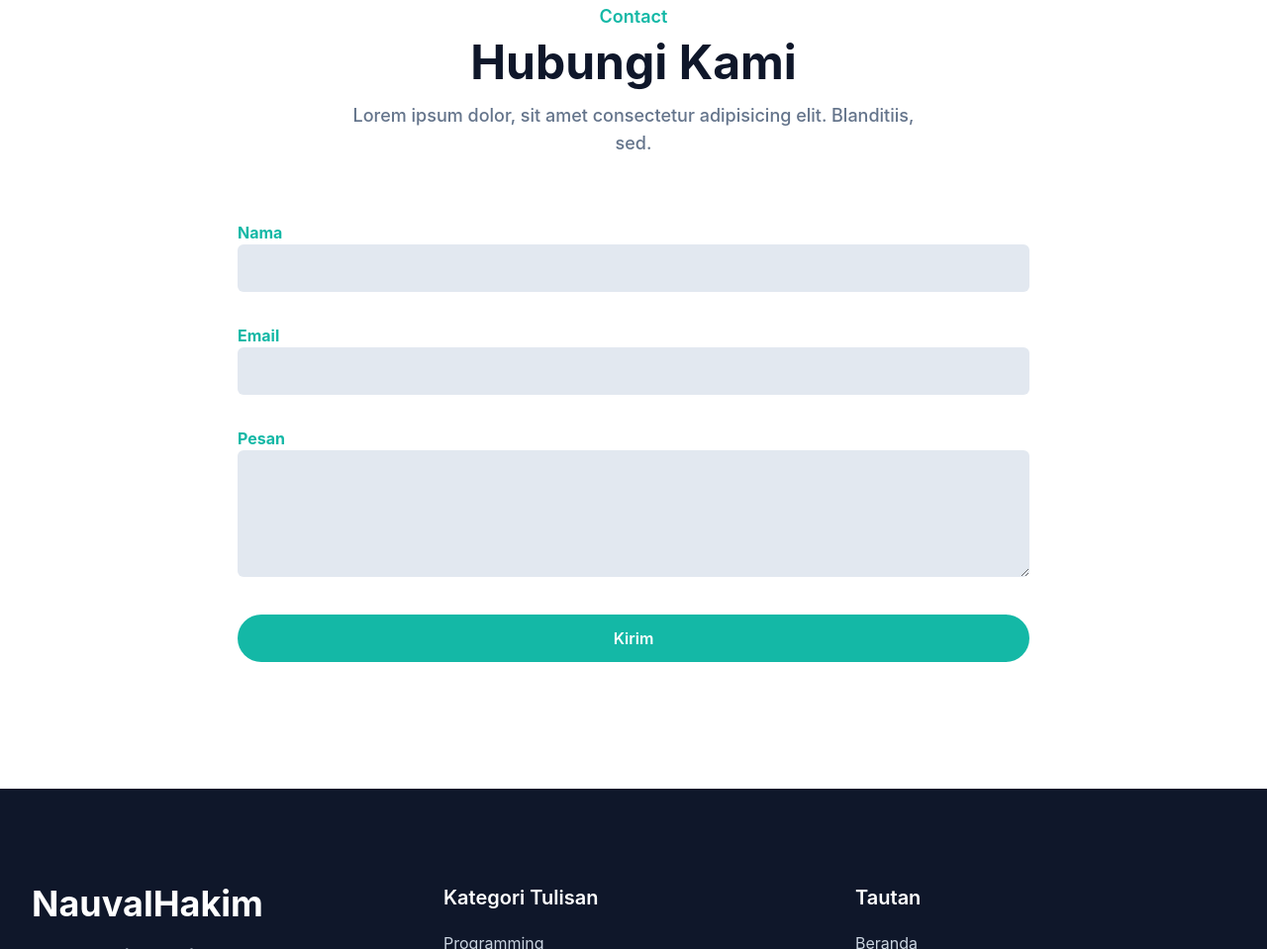
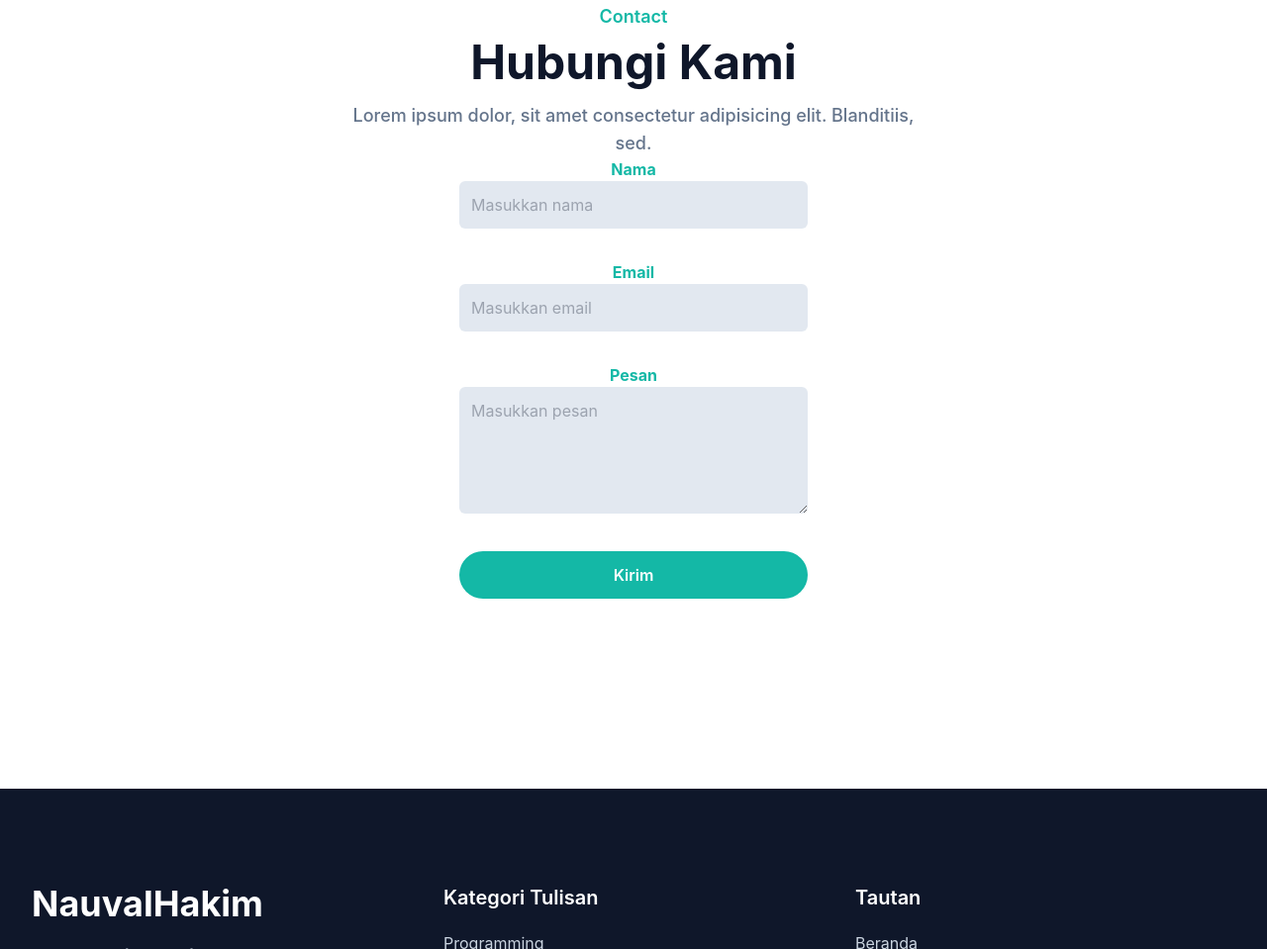
Before and after one commit to nauvalhibrizi23/punya-nauval.github.io, a website: page index.html in a window 1280 px wide. Shown: the part 4512-5471 px from the top of the page at 99% size. Drawn offline with Linux system fonts and the light colour scheme.

Commit message:
first time

```diff
--- a/index.html
+++ b/index.html
@@ -310,39 +310,88 @@
         <div class="w-full px-4">
           <div class="mx-auto mb-16 max-w-xl text-center">
            <h4 class="mb-2 text-lg font-semibold text-primary">Contact</h4>
-            <h2 class="mb-4 text-3xl font-bold text-dark dark:text-white sm:text-4xl lg:text-5xl">Hubungi Kami</h2>
-            <p class="text-md font-medium text-secondary md:text-lg">Lorem ipsum dolor, sit amet consectetur adipisicing elit. Blanditiis, sed.</p>
-          </div>
+<h2 class="mb-4 text-3xl font-bold text-dark dark:text-white sm:text-4xl lg:text-5xl">
+  Hubungi Kami
+</h2>
+
+<p class="text-md font-medium text-secondary md:text-lg">
+  Lorem ipsum dolor, sit amet consectetur adipisicing elit. Blanditiis, sed.
+</p>
+
+<form onsubmit="kirimWa(); return false;">
+  <div class="w-full lg:mx-auto lg:w-2/3">
+
+    <!-- Nama -->
+    <div class="mb-8 w-full px-4">
+      <label for="Nama" class="text-base font-bold text-primary">
+        Nama
+      </label>
+
+      <input
+        type="text"
+        id="Nama"
+        placeholder="Masukkan nama"
+        class="w-full rounded-md bg-slate-200 p-3 text-dark focus:border-primary focus:outline-none focus:ring-1 focus:ring-primary"
+        required
+      />
     </div>
 
-        <form>
-          <div class="w-full lg:mx-auto lg:w-2/3">
+    <!-- Email -->
     <div class="mb-8 w-full px-4">
-              <label for="name" class="text-base font-bold text-primary">Nama</label>
-              <input type="text" id="name" class="w-full rounded-md bg-slate-200 p-3 text-dark focus:border-primary focus:outline-none focus:ring-1 focus:ring-primary" />
+      <label for="Email" class="text-base font-bold text-primary">
+        Email
+      </label>
+
+      <input
+        type="email"
+        id="Email"
+        placeholder="Masukkan email"
+        class="w-full rounded-md bg-slate-200 p-3 text-dark focus:border-primary focus:outline-none focus:ring-1 focus:ring-primary"
+        required
+      />
     </div>
+
+    <!-- Pesan -->
     <div class="mb-8 w-full px-4">
-              <label for="email" class="text-base font-bold text-primary">Email</label>
-              <input type="email" id="email" class="w-full rounded-md bg-slate-200 p-3 text-dark focus:border-primary focus:outline-none focus:ring-1 focus:ring-primary" />
+      <label for="Pesan" class="text-base font-bold text-primary">
+        Pesan
+      </label>
+
+      <textarea
+        id="Pesan"
+        placeholder="Masukkan pesan"
+        class="h-32 w-full rounded-md bg-slate-200 p-3 text-dark focus:border-primary focus:outline-none focus:ring-1 focus:ring-primary"
+        required
+      ></textarea>
     </div>
-            <div class="mb-8 w-full px-4">
-              <label for="message" class="text-base font-bold text-primary">Pesan</label>
-              <textarea type="email" id="email" class="h-32 w-full rounded-md bg-slate-200 p-3 text-dark focus:border-primary focus:outline-none focus:ring-1 focus:ring-primary"></textarea>
+
+    <!-- Button -->
+    <div class="w-full px-4">
+      <button
+        type="submit"
+        class="w-full rounded-full bg-primary py-3 px-8 text-base font-semibold text-white transition duration-500 hover:opacity-80 hover:shadow-lg">
+        Kirim
+      </button>
     </div>
-            <div class="w-full px-4">
-              <button class="w-full rounded-full bg-primary py-3 px-8 text-base font-semibold text-white transition duration-500 hover:opacity-80 hover:shadow-lg">Kirim</button>
-            </div>
+
   </div>
 </form>
 
 <script>
-        function Kirim() {
+function kirimWa() {
+
   let nama = document.getElementById("Nama").value;
+  let email = document.getElementById("Email").value;
   let pesan = document.getElementById("Pesan").value;
 
-          let nomor = "0882008407042";
+  // Format nomor internasional
+  let nomor = "62882008407042";
 
-          let url = "https://wa.me/${0882008407042}?text=Halo%20Nauval%20Hibrizi%20Hakim,%20saya%20${nama}%20ingin%20mengirim%20pesan:%20${pesan}";
+  let url = `https://wa.me/${nomor}?text=
+Halo Nauval Hibrizi Hakim,%0A%0A
+Nama : ${nama}%0A
+Email : ${email}%0A
+Pesan : ${pesan}`;
 
   window.open(url, "_blank");
 }
```
Lines whose indentation alone changed are shown as unchanged.
